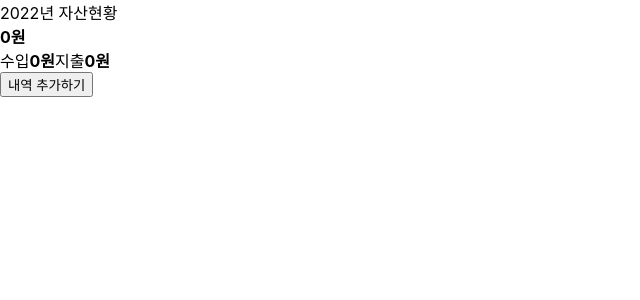
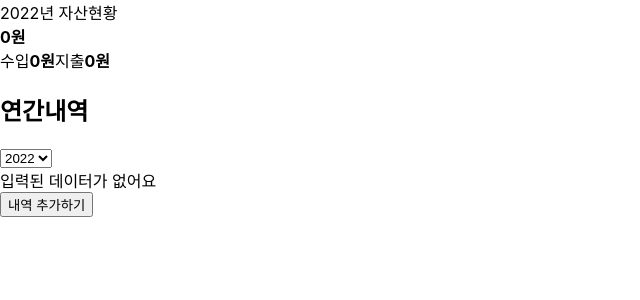
Before and after one commit to jeongjwon/account-book, a React (Create React App) app: page / in a window 1280 px wide. Shown: the top 300 px of the page, without its empty margins (0-640 px from the left). Built offline with nearby package versions, Linux system fonts and the light colour scheme.

Commit message:
PocketList + Item 추가

```diff
--- a/src/AddItem.js
+++ b/src/AddItem.js
@@ -3,7 +3,6 @@ import AddItemForm from "./AddItemForm";
 
 function AddItem( {insertItem, onCancel}) {
     const insertItemHandler = (data) => {
-        console.log(data);
         insertItem(data);
     };
     const stopEditHandler = (e) => {
--- a/src/App.js
+++ b/src/App.js
@@ -39,12 +39,20 @@ function App() {
     });
   };
 
+  const deleteItemHandler = (deleteItemData) => {
+    setIsAddItem(false);
+
+    let copyItems = [...items];
+    copyItems = copyItems.filter(item => item.id !== deleteItemData);
+    setItems(copyItems);
+  }
 
   return (
     <>
        <PocketContainer
         items={items}
-        isAddItem={isAddItem} />
+        isAddItem={isAddItem}
+        onDeleteItem={deleteItemHandler} />
 
       <AddContainer
         nextItemId={nextItemId}
--- /dev/null
+++ b/src/Item.js
@@ -0,0 +1,62 @@
+import React, { useState } from 'react';
+import { addComma } from './utils';
+import './item.css';
+function Item({   id, date, title, amount, type, onDeleteItem }) {
+    const [isItemClick, setIsItemClick] = useState(false);
+    const [itemClickCount, setItemClickCount] = useState(0);
+
+    const itemType = "item " + type;
+    let fontSylteByType = "green";
+
+    const itemTitle = title;
+    let itemAmount = "+" + addComma(amount.toString());
+
+    if(itemType === "expense") {
+        fontSylteByType = fontSylteByType.replace("green", "red");
+        itemAmount = itemAmount.replace("+", "-");
+    }
+    const itemClick = () => {
+        if (itemClickCount % 2 === 0) {
+            setIsItemClick(true);
+        } else {
+            setIsItemClick(false);
+        }
+        setItemClickCount(prev => prev + 1);
+    }
+
+    const deleteButtonClick = (e) => {
+        e.stopPropagation();
+        onDeleteItem(id);
+
+    }
+
+
+
+
+    return (
+
+        <div className={itemType} onClick={itemClick}>
+            <div>
+                <span className="item_date">
+                    {date.getFullYear()}-{date.getMonth()}-{date.getDate()}
+                </span>
+
+                <div className="item_title">
+                    <button
+                        className="item_title_button"
+                        style={{ display: isItemClick === true ? "flex" : "none" }}
+                        onClick={deleteButtonClick}
+                    >
+                         <span>아이템 삭제</span>
+                    </button>
+                    <h3>{itemTitle}</h3>
+                </div>
+            </div>
+
+            <div>
+                <strong className={fontSylteByType}>{itemAmount}</strong>
+            </div>
+        </div>
+    )
+}
+export default Item;
--- a/src/PocketContainer.js
+++ b/src/PocketContainer.js
@@ -3,7 +3,7 @@ import PocketList from './PocketList';
 import React, { useEffect, useState } from 'react';
 //props -> items, onDeleteItem, isAddItem
 
-function PocketContainer({ items, isAddItem }) {
+function PocketContainer({ items, isAddItem, onDeleteItem}) {
     const initialFilterBaseYear = new Date().getFullYear().toString();
     const [filterBaseYear, setFilterBaseYear] = useState(initialFilterBaseYear);
 
@@ -28,14 +28,24 @@ function PocketContainer({ items, isAddItem }) {
             item => item.type === "expense");
     }
 
-
+    const onChangeFilterYear = (selectedYear) => {
+        setFilterBaseYear(selectedYear);
+    }
+    const deleteItemHandler = (selectedItemId) => {
+        onDeleteItem(selectedItemId);
+    }
 
     return (
         <div className="pocket_container">
             <PocketStatus
                 filteredItems={filteredItems}
-                filteredBaseYear={filterBaseYear} />
-            <PocketList />
+                filterBaseYear={filterBaseYear} />
+
+            <PocketList
+                filteredItems={filteredItems}
+                filterBaseYear={filterBaseYear}
+                onChangeFilterYear={onChangeFilterYear}
+                onDeleteItem={deleteItemHandler} />
         </div>
     )
 }
--- a/src/PocketItems.js
+++ b/src/PocketItems.js
@@ -1,4 +1,48 @@
-function PocketItems() {
+import Item from './Item';
+import React from 'react';
 
+function PocketItems({ filteredItems, onDeleteItem }) {
+    if (filteredItems.length === 0) {
+        return (
+            <div className='pocketItems'>
+                <span>입력된 데이터가 없어요</span>
+            </div>
+        )
+    };
+
+
+    const copyFiilteredItems = [...filteredItems];
+
+    const sortedFilteredItems = copyFiilteredItems.sort((a, b) => {
+        //가장 최근의 아이템이 상단에 위치
+
+        if (new Date(a.date).getTime() === new Date(b.date).getTime()) {
+            //날짜가 같다면 id가 작은 순으로 정렬
+            return b.id - a.id;
+        }
+        return new Date(b.date) - new Date(a.date);
+    });
+
+    console.log(sortedFilteredItems);
+
+    const deleteItemHandler = (selectedItemId) => {
+        onDeleteItem(selectedItemId);
+    }
+
+    return (
+        <div className="pocketItems">
+            {sortedFilteredItems.map(item => (
+                    <Item
+                        key={item.id}
+                        id={item.id}
+                        date={item.date}
+                        title={item.title}
+                        amount={item.amount}
+                        type={item.type}
+                        onDeleteItem={deleteItemHandler} />
+            ))
+            }
+        </div>
+    );
 }
 export default PocketItems;
--- a/src/PocketList.js
+++ b/src/PocketList.js
@@ -1,4 +1,34 @@
-function PocketList() {
+import React from 'react';
+import PocketItems from './PocketItems';
 
+function PocketList({ filteredItems, filterBaseYear,onChangeFilterYear,onDeleteItem }) {
+    //날짜 필터
+    const filterChange = (selectedYear) => {
+        onChangeFilterYear(selectedYear);
+    }
+    const deleteItemHandler = (selectedItemId) => {
+        onDeleteItem(selectedItemId);
+    }
+
+    return (
+        <div className='pocketList_container'>
+            <div className='pocketList_header'>
+                <h2>연간내역</h2>
+                <select
+                    id="filter"
+                    name="filter"
+                    value={filterBaseYear}
+                    onChange={filterChange}
+                    title="년도">
+                    <option value="2022">2022</option>
+                    <option value="2021">2021</option>
+                </select>
+            </div>
+
+            <PocketItems
+                filteredItems={filteredItems}
+                onDeleteItem={deleteItemHandler} />
+        </div>
+    )
 }
 export default PocketList;
--- a/src/PocketStatus.js
+++ b/src/PocketStatus.js
@@ -1,14 +1,14 @@
 import React, { useEffect, useState } from 'react';
 import { addComma } from './utils';
 
-function PocketStatus({ filteredItems, filteredBaseYear }) {
+function PocketStatus({ filteredItems, filterBaseYear }) {
     //filteredItem
     //총 수입, 총 지출 , 총 자산, 올해연도
 
     const [totalIncome, setTotalIncome] = useState(0);
     const [totalExpense, setTotalExpense] = useState(0);
     const [totalMoney, setTotalMoney] = useState(0);
-    const year = filteredBaseYear;
+    const year = filterBaseYear;
 
 
     useEffect(() => {
@@ -39,9 +39,9 @@ function PocketStatus({ filteredItems, filteredBaseYear }) {
                 <strong>{addComma(totalMoney.toString())}원</strong>
             </div>
             <div className="pockset_status_detail">
-                <sapn>수입</sapn>
+                <span>수입</span>
                 <strong>{addComma(totalIncome.toString())}원</strong>
-                <sapn>지출</sapn>
+                <span>지출</span>
                 <strong>{addComma(totalExpense.toString())}원</strong>
             </div>
 
--- /dev/null
+++ b/src/item.css
@@ -0,0 +1,17 @@
+.item {
+    display:flex;
+    justify-content: space-between;
+    align-items: center;
+
+}
+
+.item_title{
+    display: flex;
+    justify-content: space-between;
+        align-items: center;
+}
+
+
+.green{
+
+}
```
Also changed, not shown: src/Filter.js (added, +11 -0 lines).
